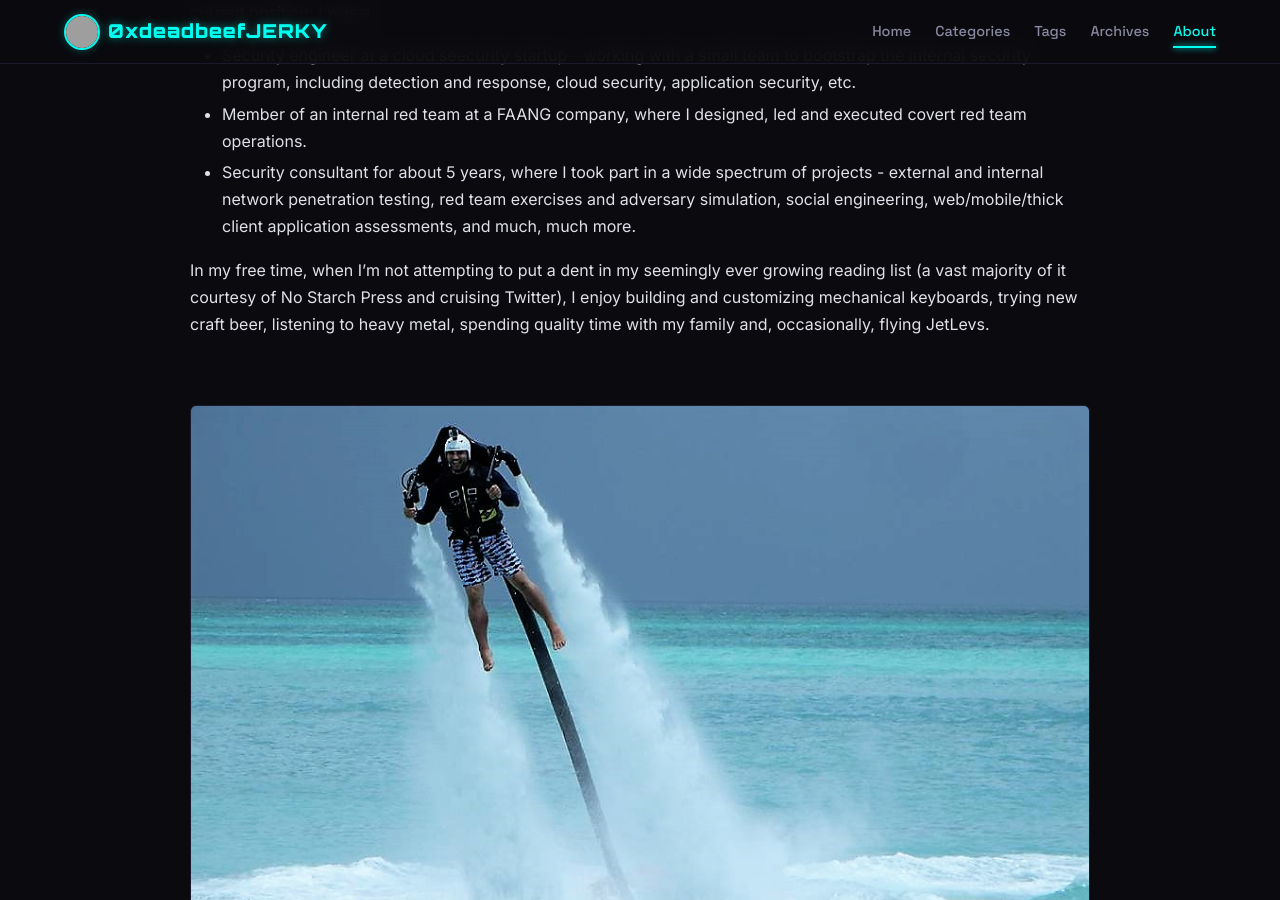
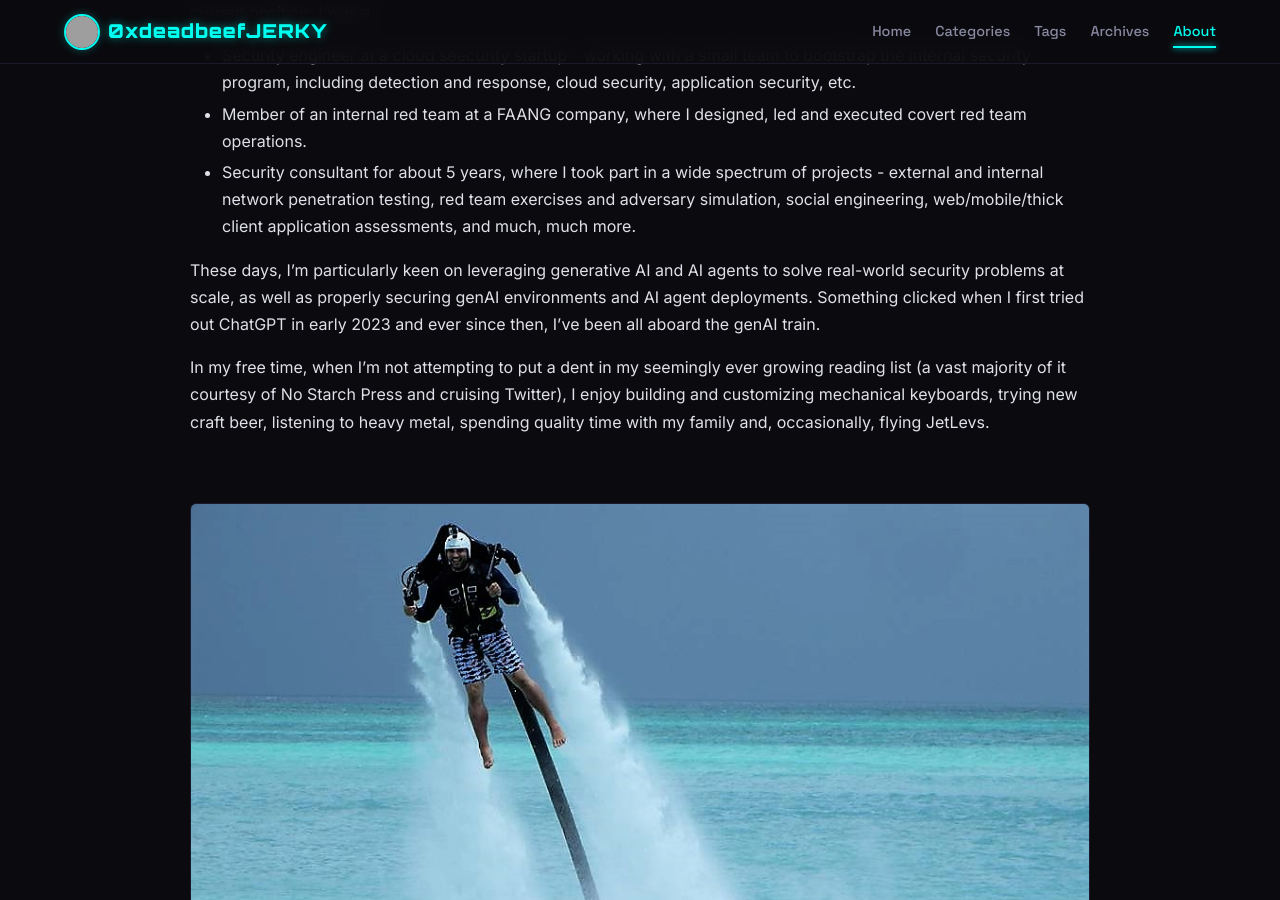
Before and after one commit to 0xdeadbeefJERKY/0xdeadbeefjerky.github.io, a Jekyll site: the page built from _tabs/about.md, in a window 1280 px wide and 900 px high, scrolled down 858 px. Built offline with Jekyll 4.4.1, drawn with Linux system fonts in a browser that asks for light colours; grey boxes are pictures that could not be loaded.

Commit message:
Add AI/genAI interests to About page
Co-Authored-By: Claude Opus 4.6 <noreply@anthropic.com>

```diff
--- a/_tabs/about.md
+++ b/_tabs/about.md
@@ -17,6 +17,8 @@ I'm currently a security engineer on the detection and response team at a FAANG
 * Member of an internal red team at a FAANG company, where I designed, led and executed covert red team operations.
 * Security consultant for about 5 years, where I took part in a wide spectrum of projects - external and internal network penetration testing, red team exercises and adversary simulation, social engineering, web/mobile/thick client application assessments, and much, much more.
 
+These days, I'm particularly keen on leveraging generative AI and AI agents to solve real-world security problems at scale, as well as properly securing genAI environments and AI agent deployments. Something clicked when I first tried out ChatGPT in early 2023 and ever since then, I've been all aboard the genAI train.
+
 In my free time, when I'm not attempting to put a dent in my seemingly ever growing reading list (a vast majority of it courtesy of No Starch Press and cruising Twitter), I enjoy building and customizing mechanical keyboards, trying new craft beer, listening to heavy metal, spending quality time with my family and, occasionally, flying JetLevs.
 
 <br>
```
